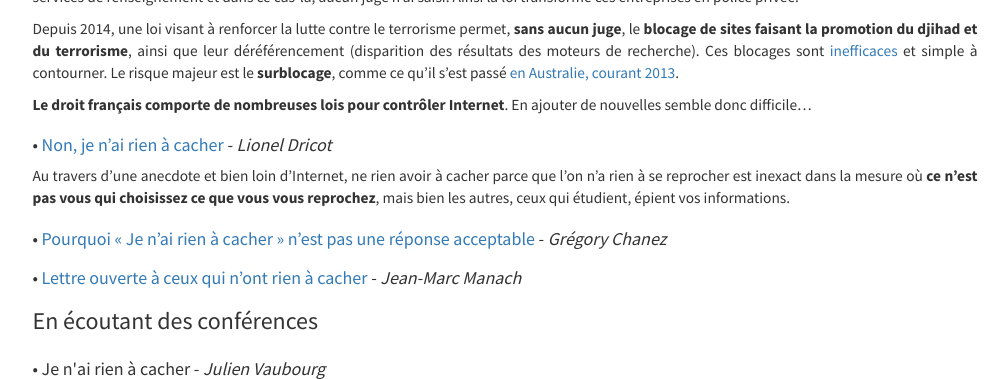
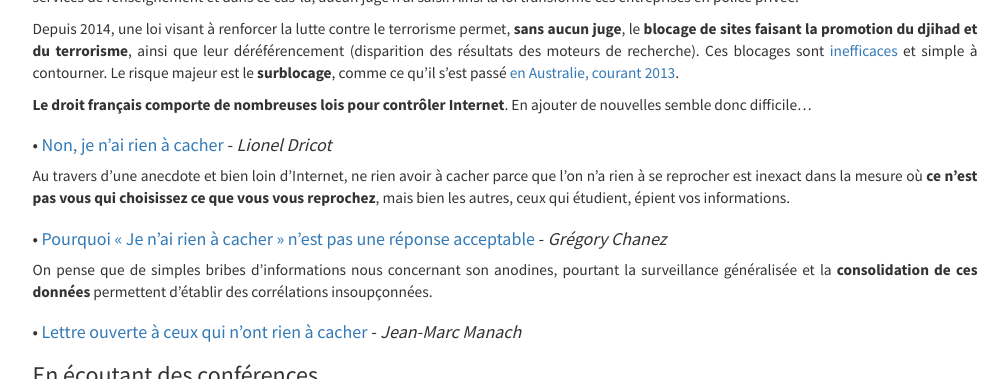
Before and after one commit to willdurand/jenairienacacher.fr, a Jekyll site: the page built from index.md, in a window 1280 px wide and 900 px high, scrolled down 1786 px, cut to the strip 0-379 px from the top of the window. Shown: the whole strip, without its empty margins (135-1143 px from the left). Built offline with Jekyll 4.4.1, drawn with Linux system fonts in a browser that asks for light colours; comment, search, counter and statistics services are not loaded.

Commit message:
résumé pour l'article de Grégory Chanez #10

```diff
--- a/_data/articles.yml
+++ b/_data/articles.yml
@@ -62,6 +62,9 @@
 -
     title: "Pourquoi « Je n’ai rien à cacher » n’est pas une réponse acceptable"
     abstract: >
+        On pense que de simples bribes d'informations nous concernant son anodines, pourtant
+        la surveillance généralisée et la **consolidation de ces données** permettent d'établir des
+        corrélations insoupçonnées.
     authors:
         - Grégory Chanez
     url: http://www.sinack.ch/2014/01/09/pourquoi-je-nai-rien-a-cacher-nest-pas-une-reponse-acceptable/
```
